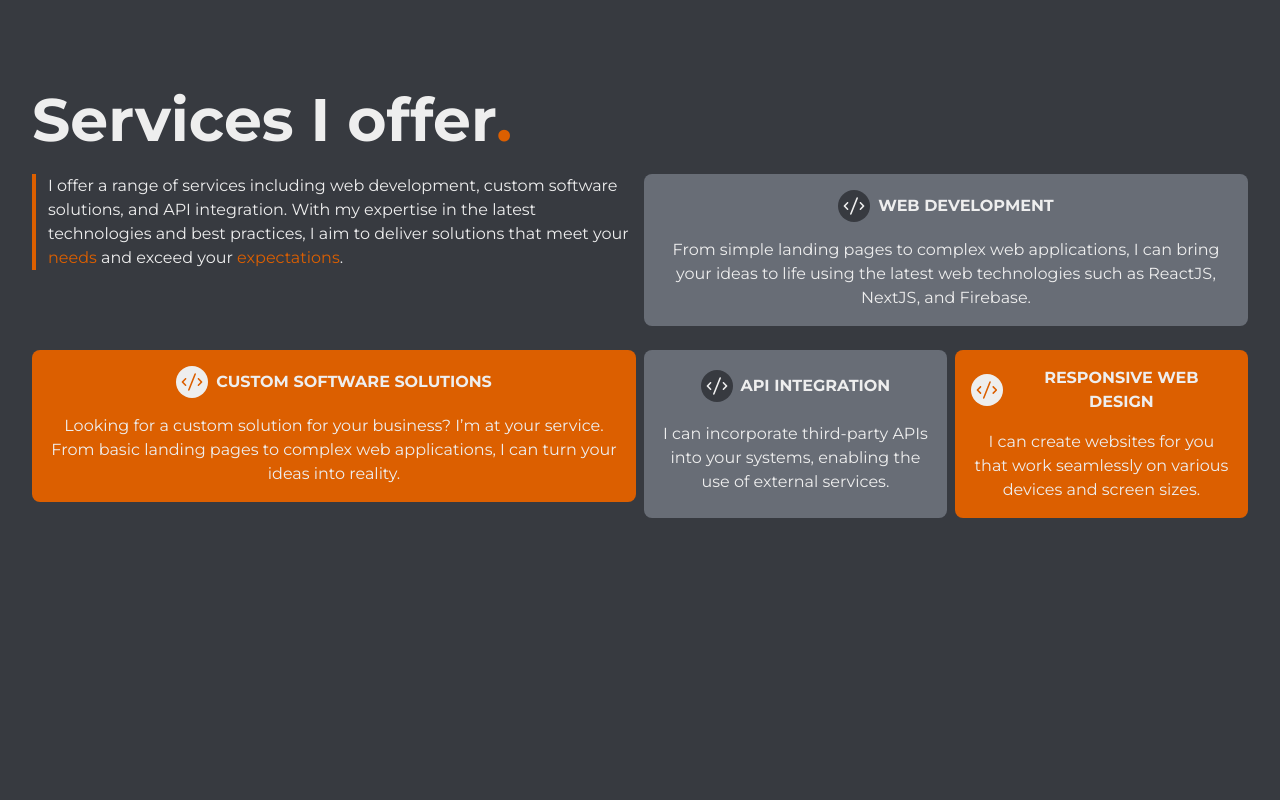
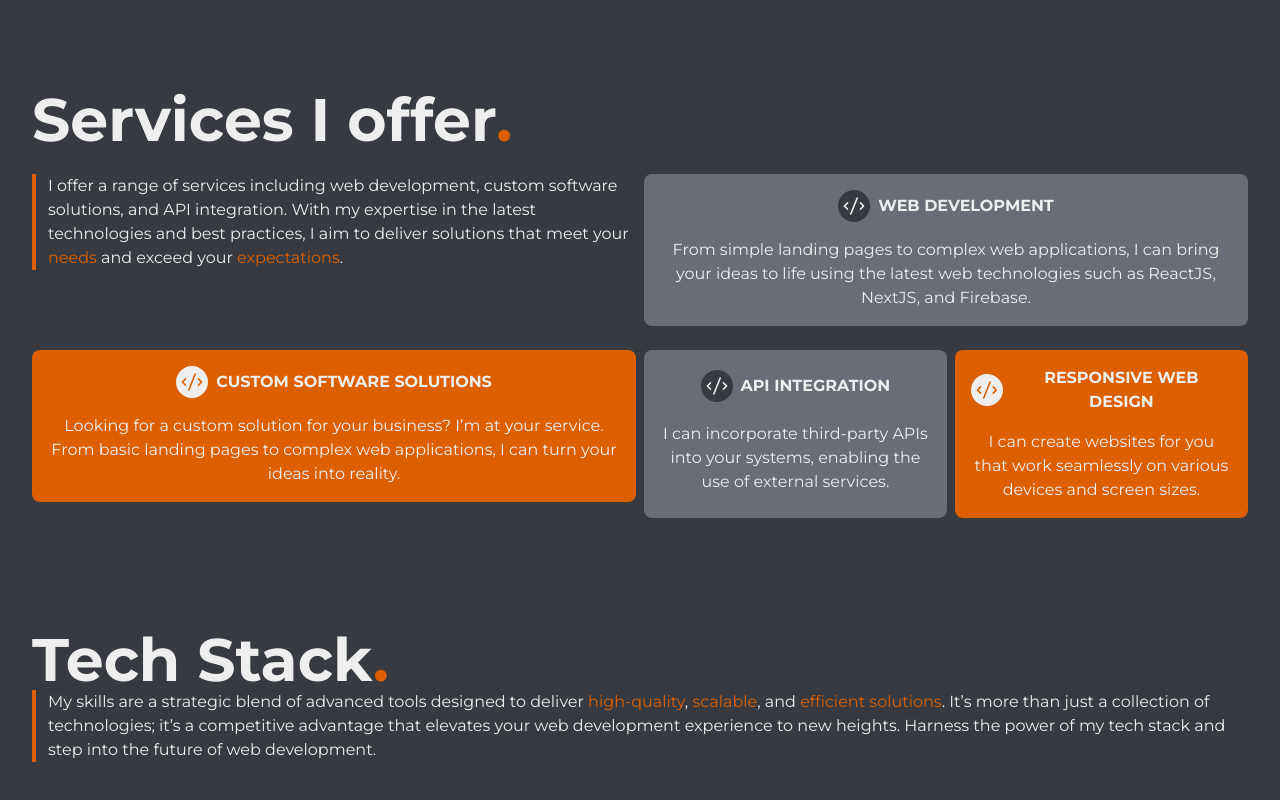
Before and after one commit to gelotuason/ferangelo-tuason, a Next.js app: page / in a window 1280 px wide. Shown: the part 1546-2346 px from the top of the page. Before the commit the page ends 2064 px from the top, so only its background shows below. Built offline with nearby package versions, Linux system fonts and the light colour scheme.

Commit message:
add tech stack section

```diff
--- a/src/app/page.tsx
+++ b/src/app/page.tsx
@@ -1,6 +1,7 @@
 import HeroSection from "@/ui/header/hero-section";
 import AboutSection from "@/ui/about/about-section";
 import ServicesSection from "@/ui/services/services-section";
+import TechstackSection from "@/ui/techstack/techstack-section";
 
 export default function Home() {
   return (
@@ -8,6 +9,7 @@ export default function Home() {
       <HeroSection />
       <AboutSection />
       <ServicesSection />
+      <TechstackSection />
     </main>
   );
 }
--- /dev/null
+++ b/src/ui/techstack/techstack-desc.tsx
@@ -0,0 +1,11 @@
+export default function TechstackDescription() {
+    return (
+        <div className="h-max border-l-4 ps-3 border-accent">
+            <p>
+                My skills are a strategic blend of advanced tools designed to deliver <span className="text-accent">high-quality</span>, <span className="text-accent">scalable</span>, and <span className="text-accent">efficient solutions</span>.
+                It’s more than just a collection of technologies; it’s a competitive advantage that elevates your web development experience to new heights.
+                Harness the power of my tech stack and step into the future of web development.
+            </p>
+        </div>
+    )
+}
--- /dev/null
+++ b/src/ui/techstack/techstack-section.tsx
@@ -0,0 +1,10 @@
+import TechstackDescription from "./techstack-desc"
+
+export default function TechstackSection() {
+    return (
+        <section className="container h-max mt-28 mb-28">
+            <h1 className="font-bold text-6xl">Tech Stack<span className="text-accent">.</span></h1>
+            <TechstackDescription />
+        </section>
+    )
+}
```
